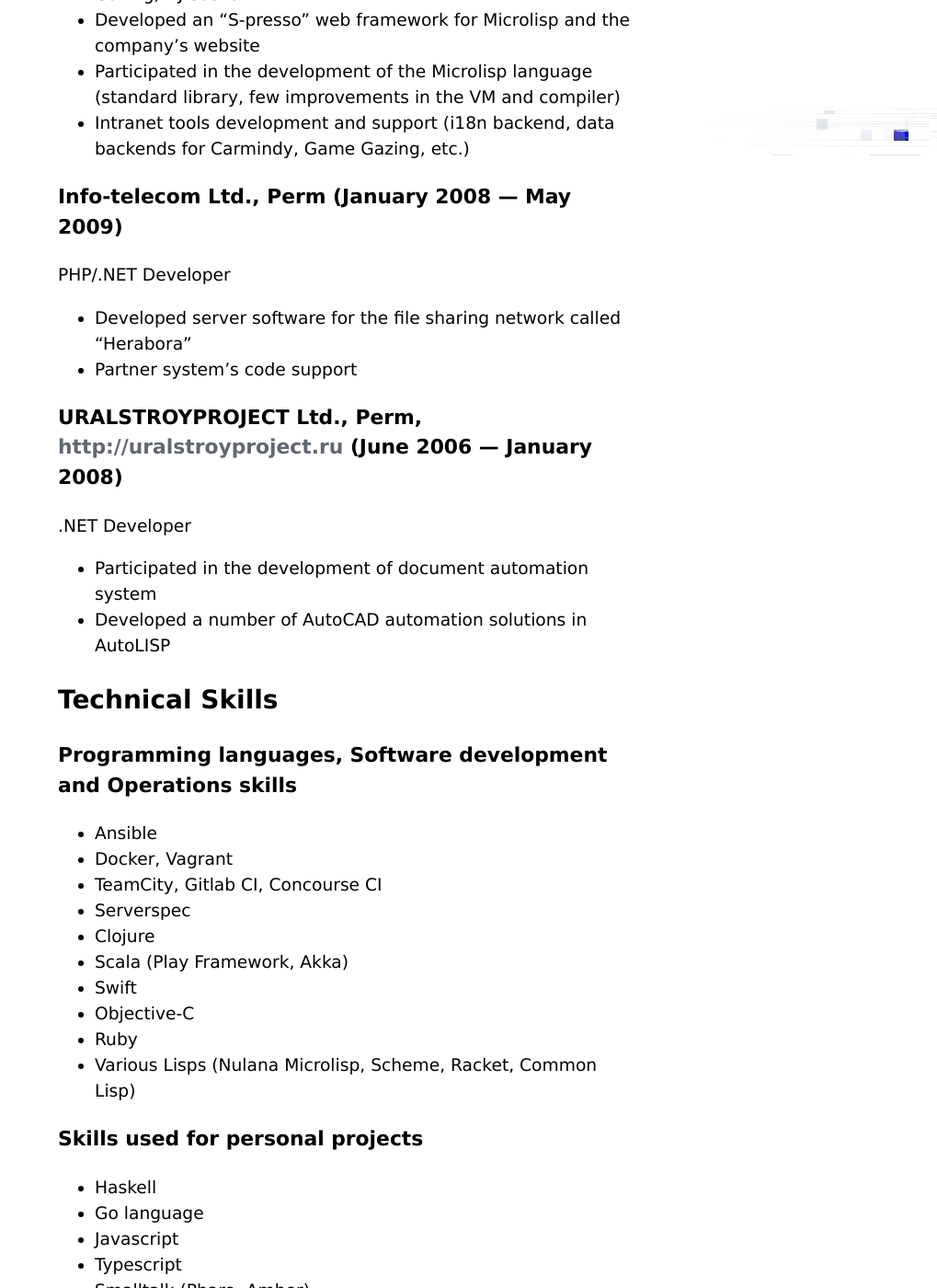
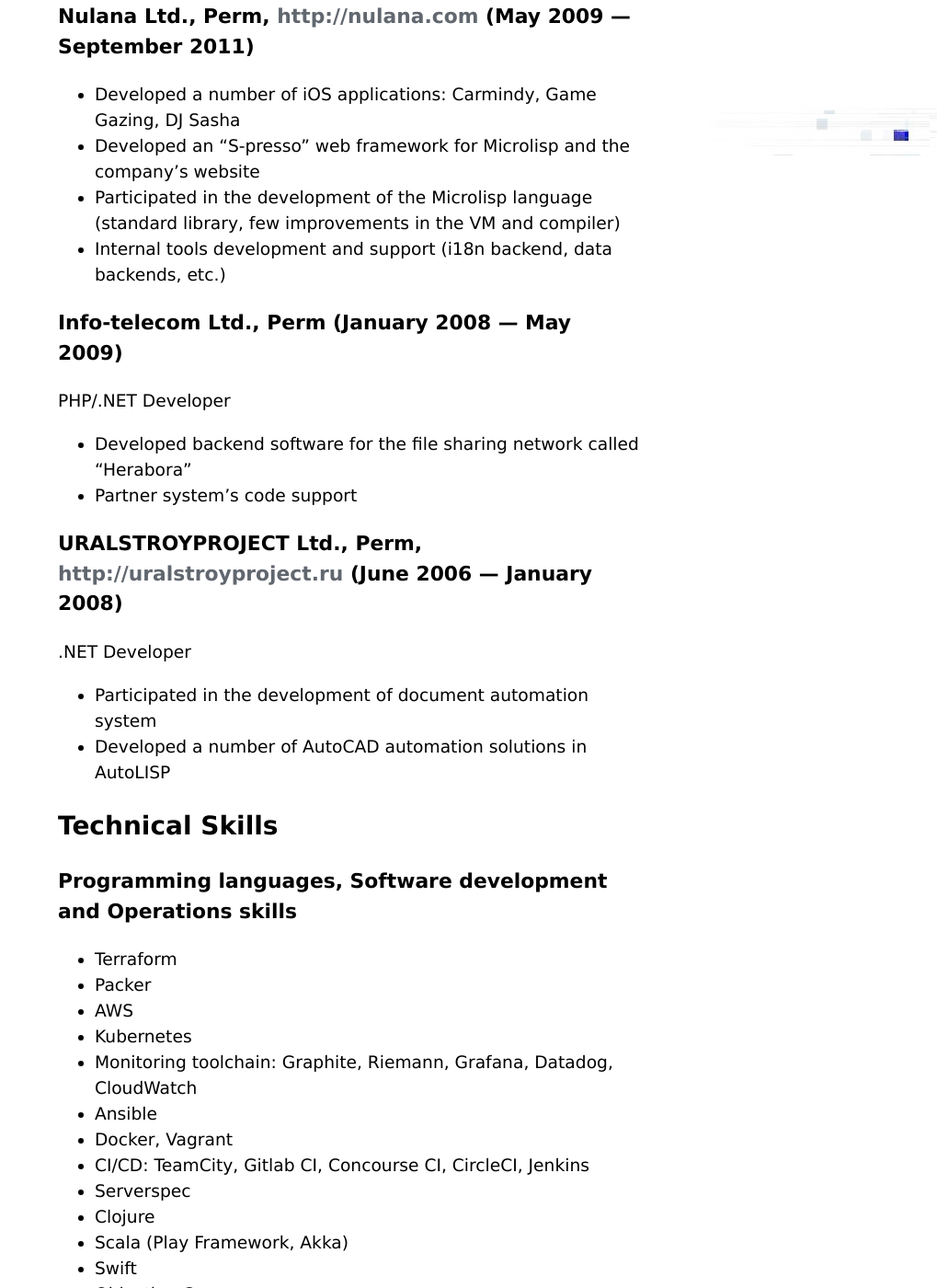
Before and after one commit to nvkv/nvkv.github.io, a Jekyll site: the page built from cv/index.md, in a window 1280 px wide and 1400 px high, scrolled down 1225 px. Shown: the whole window at 92% size, without its empty margins (261-1280 px from the left). Built offline with Jekyll 4.4.1, drawn with Linux system fonts in a browser that asks for light colours; our own code applies the rules of GitHub Pages for plain Markdown files; some of the changed text lies outside the part shown.

Commit message:
Update CV
Signed-off-by: Semyon Novikov <me@sdfgh153.ru>

```diff
--- a/cv/index.md
+++ b/cv/index.md
@@ -41,12 +44,12 @@
 - Developed a number of iOS applications: Carmindy, Game Gazing, DJ Sasha
 - Developed an “S-presso” web framework for Microlisp and the company’s website
 - Participated in the development of the Microlisp language (standard library, few improvements in the VM and compiler)
-- Intranet tools development and support (i18n backend, data backends for Carmindy, Game Gazing, etc.)
+- Internal tools development and support (i18n backend, data backends, etc.)
 
 ### Info-telecom Ltd., Perm (January 2008 — May 2009)
 PHP/.NET Developer
 
-- Developed server software for the file sharing network called “Herabora”
+- Developed backend software for the file sharing network called “Herabora”
 - Partner system’s code support
 
 ### URALSTROYPROJECT Ltd., Perm, <http://uralstroyproject.ru> (June 2006 — January 2008)
@@ -59,9 +62,14 @@
 
 ### Programming languages, Software development and Operations skills
 
+- Terraform
+- Packer
+- AWS
+- Kubernetes
+- Monitoring toolchain: Graphite, Riemann, Grafana, Datadog, CloudWatch
 - Ansible
 - Docker, Vagrant
-- TeamCity, Gitlab CI, Concourse CI
+- CI/CD: TeamCity, Gitlab CI, Concourse CI, CircleCI, Jenkins
 - Serverspec
 - Clojure
 - Scala (Play Framework, Akka)
```
Also changed, not shown: other parts of cv/index.md (+5 -2 lines).
